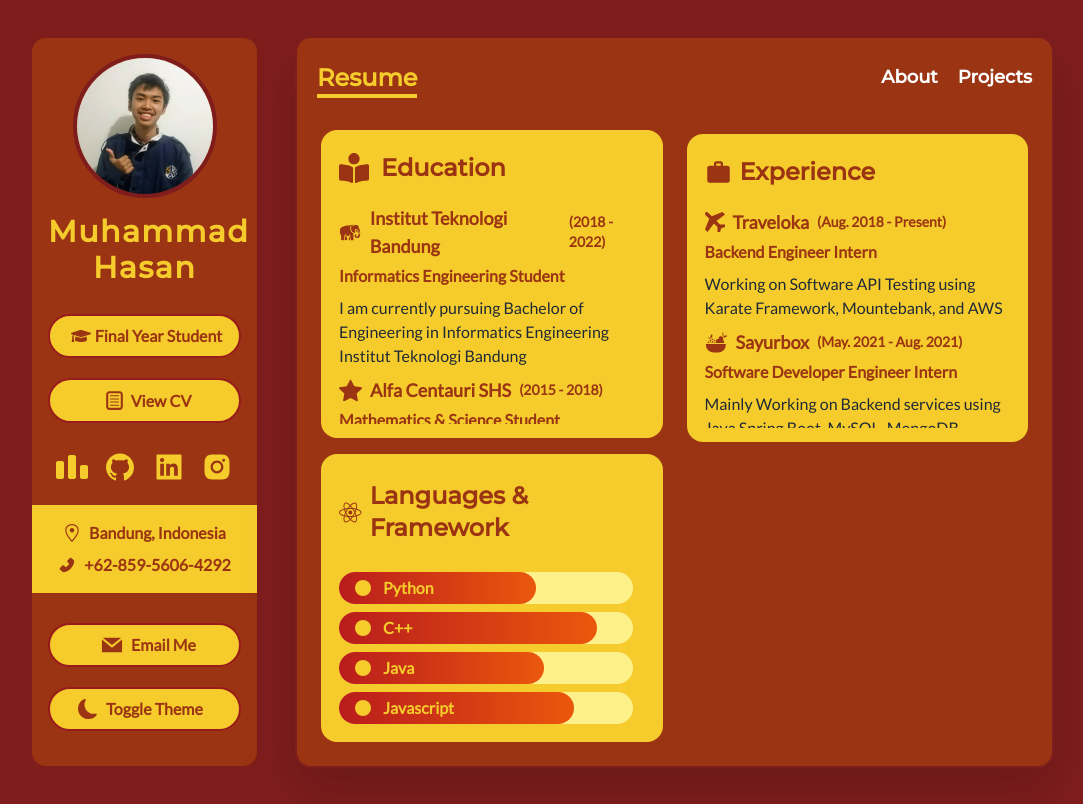
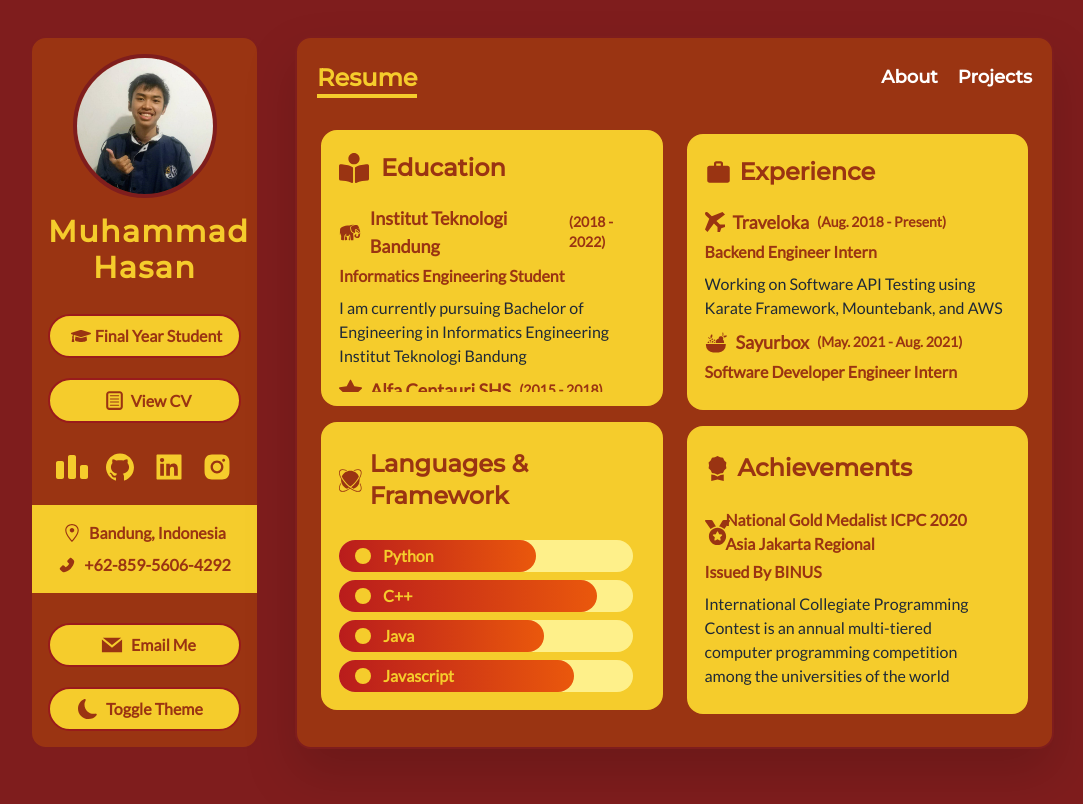
Before and after one commit to muhammadhasan01/portofolio, a Next.js app: page /resume in a window 1280 px wide. Shown: the whole page, without its empty margins (98-1181 px from the left). Built offline with nearby package versions, Linux system fonts and the light colour scheme.

Commit message:
feat: add achievements

```diff
--- /dev/null
+++ b/components/AchievementCard.tsx
@@ -0,0 +1,30 @@
+import { FunctionComponent } from 'react';
+import { IAchievement } from '../type';
+
+const AchievementCard: FunctionComponent<{ achievement: IAchievement }> = (
+  {
+    achievement: {title, issuedBy, description, Icon}
+  }
+) => {
+  const createMarkup = () => {
+    return {
+      __html: title
+    }
+  }
+  return (
+    <div>
+      <div className='my-1 grid grid-cols-12 flex flex-col items-center justify-left'>
+        <Icon className='col-span-2 -mr-5 lg:-mr-3' size={25}/>
+        <span dangerouslySetInnerHTML={createMarkup()} className='font-bold text-medium -ml-3 lg:-ml-7 col-span-10' />
+      </div>
+      <div className='md:text-lg flex justify-left items-center'>
+        <span className='font-semibold text-base md:text-medium'>Issued By {issuedBy}</span>
+      </div>
+      <p className='my-2 font-medium text-base text-gray-800 dark:text-white lg:text-medium'>
+        {description}
+      </p>
+    </div>
+  );
+};
+
+export default AchievementCard;
--- a/data.ts
+++ b/data.ts
@@ -1,8 +1,8 @@
-import { IExperience, IProject, IService, ISkill } from './type';
+import { IAchievement, IExperience, IProject, IService, ISkill } from './type';
 import { BsCircleFill, BsCreditCard2FrontFill, BsStar, BsStarFill } from 'react-icons/bs';
 import { ImDatabase, ImAirplane } from 'react-icons/im';
 import { MdExplore } from 'react-icons/md';
-import { FaLaptopCode } from 'react-icons/fa';
+import { FaLaptopCode, FaMedal, FaTrophy, FaGlobe } from 'react-icons/fa';
 import { AiFillHome } from 'react-icons/ai';
 import { GiElephant, GiFruitBowl } from 'react-icons/gi';
 
@@ -131,6 +131,58 @@
   },
 ];
 
+export const achievements: IAchievement[] = [
+  {
+    title: 'National Gold Medalist ICPC 2020<br/>Asia Jakarta Regional',
+    issuedBy: 'BINUS',
+    description: 'International Collegiate Programming Contest is ' +
+      'an annual multi-tiered computer programming competition among the universities of the world',
+    Icon: FaMedal,
+  },
+  {
+    title: 'National Gold Medalist ICPC 2020<br/>Asia Jakarta Regional',
+    issuedBy: 'BINUS',
+    description: 'International Collegiate Programming Contest is ' +
+      'an annual multi-tiered computer programming competition among the universities of the world',
+    Icon: FaMedal,
+  },
+  {
+    title: 'Gold Medalist GEMASTIK XIII<br/>Programming Category',
+    issuedBy: 'Kemendikbud',
+    description: 'GEMASTIK is an annual national IT competition ' +
+      'event. It has multiple competitions, one of them is the programming category',
+    Icon: FaMedal,
+  },
+  {
+    title: '1st Winner IYCL Vol. 1',
+    issuedBy: 'Kemendikbud',
+    description: 'IYCL (Indonesian Young Coder League) is a competition for young engineers to show off and\n' +
+      'prove their coding skills with others from around Indonesia',
+    Icon: FaTrophy,
+  },
+  {
+    title: 'Top 10 in IEEEXtreme 15.0',
+    issuedBy: 'IEEE',
+    description: 'IEEEXtreme is a global challenge in which teams of student members compete in a 24-hour ' +
+      'time span against each other to solve a set of programming problems.',
+    Icon: FaGlobe,
+  },
+  {
+    title: 'Top 15 in Shopee Code League 2021',
+    issuedBy: 'Shopee',
+    description: 'Shopee Code League is a 3-week coding challenge consisting of 3 coding competitions (data analytics, data science, and algorithms)' +
+      'open to all students and professionals across the region.',
+    Icon: FaGlobe,
+  },
+  {
+    title: '2nd Winner in Code Run 2021',
+    issuedBy: 'Algobash',
+    description: 'Code Run is the biggest open programming competition in Indonesia. Open to all Indonesian code activists without age, ' +
+      'profession and education restrictions.',
+    Icon: FaMedal,
+  },
+];
+
 export const projectData: IProject[] = [
   {
     id: 1,
--- a/pages/resume.tsx
+++ b/pages/resume.tsx
@@ -1,12 +1,15 @@
-import { educations, experiences, languages } from '../data';
+import { achievements, educations, experiences, languages } from '../data';
 import { motion } from 'framer-motion';
 import { fadeInUp, routeAnimation } from '../animations';
 import { FaBookReader, FaReact } from 'react-icons/fa';
 import { MdWork } from 'react-icons/md';
+import { BsAwardFill } from 'react-icons/bs';
+import { SiReactos } from 'react-icons/si';
 
 import Bar from '../components/Bar';
 import Head from 'next/head';
 import ExperienceCard from '../components/ExperienceCard';
+import AchievementCard from '../components/AchievementCard';
 
 const resume = () => {
   return (
@@ -33,21 +36,20 @@
               <FaBookReader className='mr-3' size={30} />
               <span className='font-montserrat'>Education</span>
             </div>
-            <div className='overflow-y-auto mt-2 border-orange-800 lg:h-56'>
+            <div className='overflow-y-auto mt-2 border-orange-800 lg:h-48'>
               {educations.map(education => (
                 <ExperienceCard education={education} />
               ))}
             </div>
           </motion.div>
-          {/*  Languages & Tools */}
           <div className='rounded-2xl border-cnc-yellow bg-cnc-yellow dark:bg-dark-500 border-2
             pb-3 pt-1 text-orange-800 dark:text-cnc-yellow py-3 px-4 my-4'
           >
             <div className='my-5 text-medium lg:text-2xl font-bold font-montserrat flex justify-left items-center'>
-              <FaReact className='mr-2' size={25} />
+              <SiReactos className='mr-2' size={25} />
               <span>Languages & Framework</span>
             </div>
-            <div className='my-1 overflow-y-auto pr-3 h-40'>
+            <div className='my-1 overflow-y-auto pr-3 h-60 lg:h-40'>
               {
                 languages.map(language => (
                   <Bar data={language} />
@@ -65,12 +67,27 @@
               <MdWork className='mr-2' size={27} />
               <span className='font-montserrat'>Experience</span>
             </div>
-            <div className='overflow-y-auto mt-2 border-orange-800 lg:h-56'>
+            <div className='overflow-y-auto mt-2 border-orange-800 lg:h-48'>
               {experiences.map(education => (
                 <ExperienceCard education={education} />
               ))}
             </div>
           </motion.div>
+          <div className='rounded-2xl border-cnc-yellow bg-cnc-yellow dark:bg-dark-500 border-2
+            pb-3 pt-1 text-orange-800 dark:text-cnc-yellow py-3 px-4 my-4'
+          >
+            <div className='my-5 text-xl lg:text-2xl font-bold font-montserrat flex justify-left items-center'>
+              <BsAwardFill className='mr-2' size={25} />
+              <span>Achievements</span>
+            </div>
+            <div className='my-1 overflow-y-auto pr-3 h-96 lg:h-48'>
+              {
+                achievements.map(achievement => (
+                  <AchievementCard achievement={achievement} />
+                ))
+              }
+            </div>
+          </div>
         </div>
       </div>
 
```
Also changed, not shown: type.ts (+7 -0 lines).
